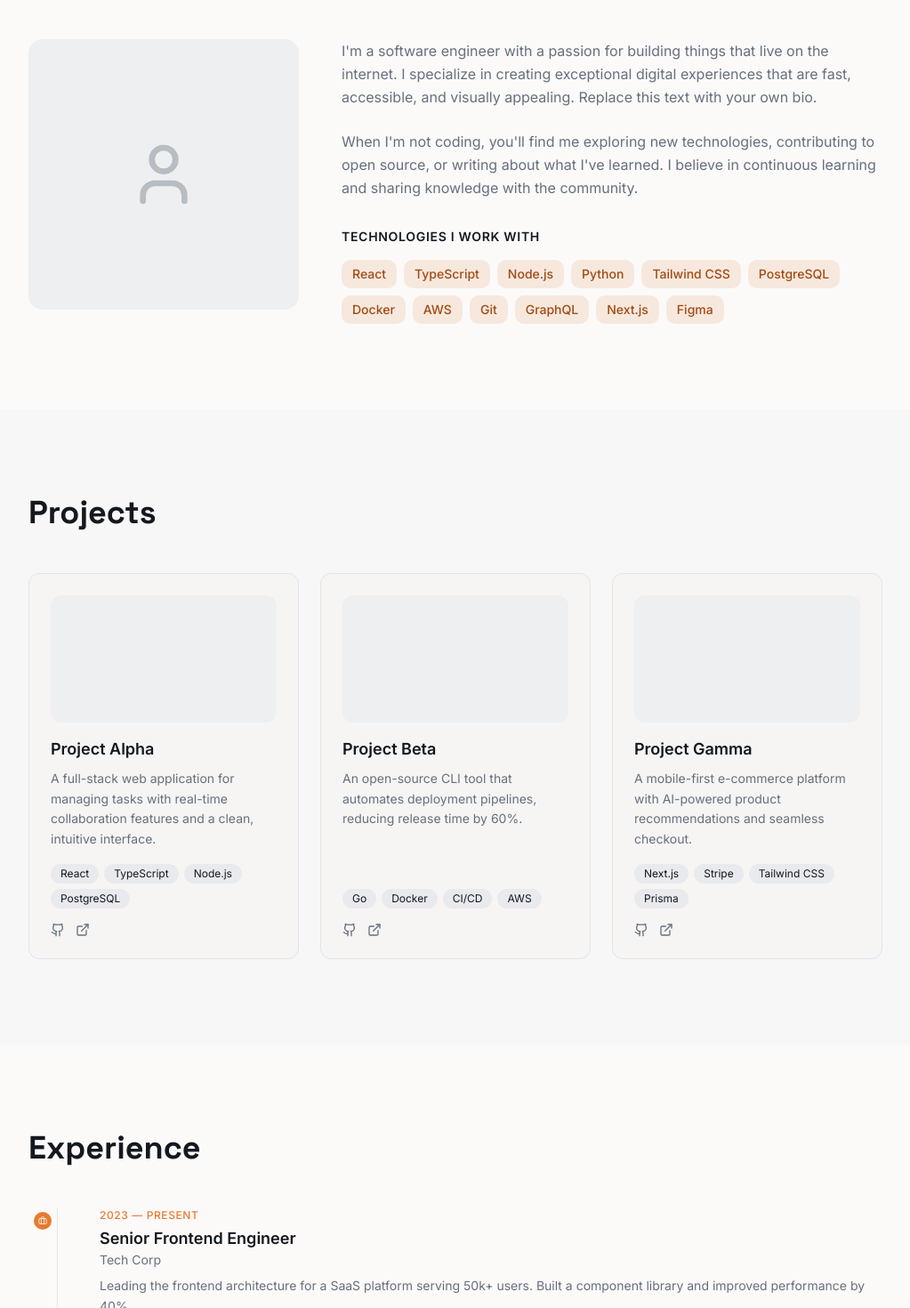
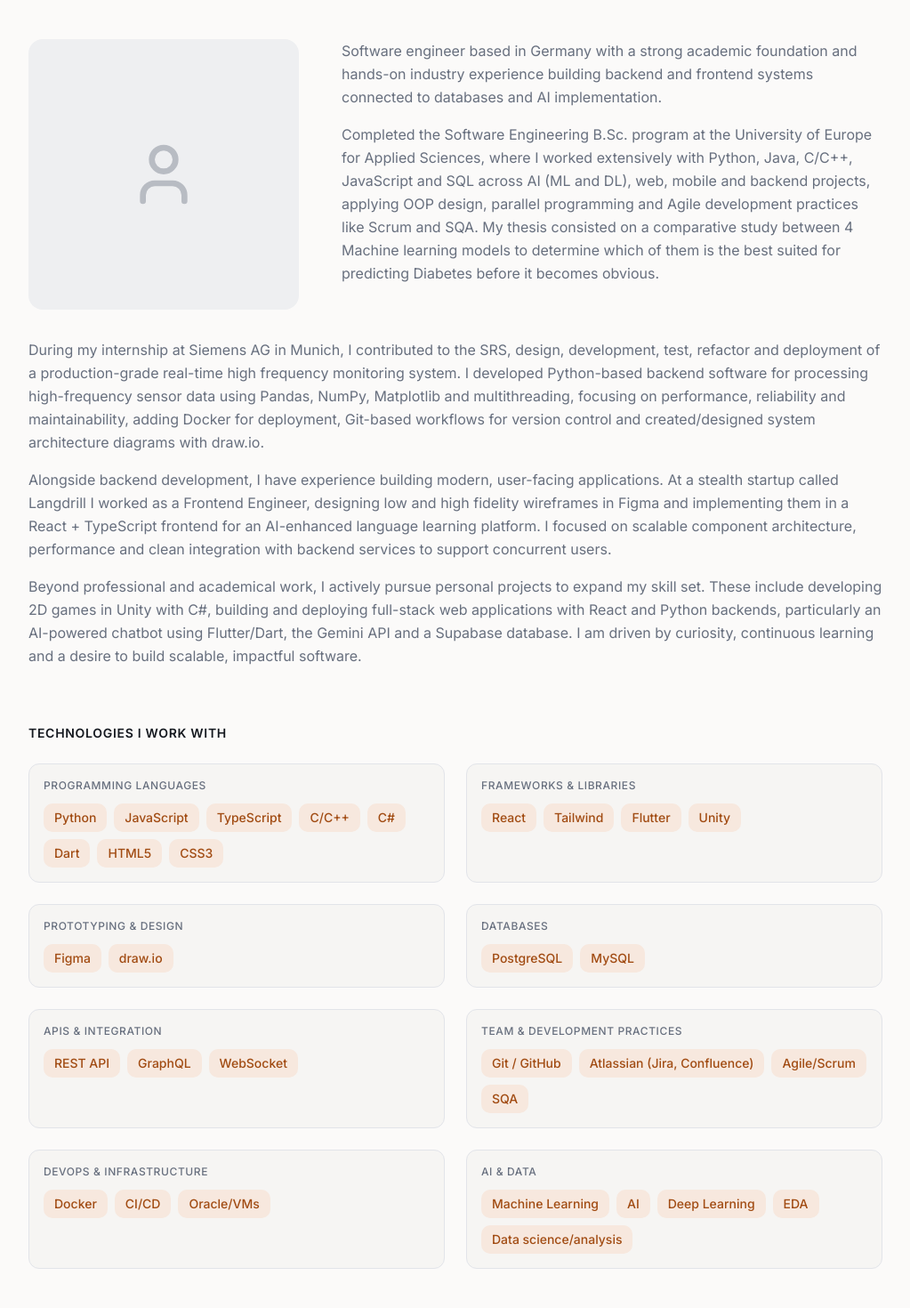
Before and after one commit to Rouxxel/per_web_venzer, a React (Vite) app in the folder frontend/: page / in a window 1280 px wide. Shown: the part 940-2410 px from the top of the page at 89% size, without its empty margins (128-1151 px from the left). Built offline with nearby package versions, Linux system fonts and the light colour scheme; the HTML template or start-up script is replaced by a standard one.

Commit message:
Reorganize and add skills and about me

```diff
--- a/frontend/src/data/skills.ts
+++ b/frontend/src/data/skills.ts
@@ -1,14 +1,39 @@
-export const skills = [
-  "React",
-  "TypeScript",
-  "Node.js",
-  "Python",
-  "Tailwind CSS",
-  "PostgreSQL",
-  "Docker",
-  "AWS",
-  "Git",
-  "GraphQL",
-  "Next.js",
-  "Figma",
+export type SkillSection = {
+  title: string;
+  skills: string[];
+};
+
+export const skillSections: SkillSection[] = [
+  {
+    title: "Programming languages",
+    skills: ["Python", "JavaScript", "TypeScript", "C/C++", "C#", "Dart", "HTML5", "CSS3"],
+  },
+  {
+    title: "Frameworks & libraries",
+    skills: ["React", "Tailwind", "Flutter", "Unity"],
+  },
+  {
+    title: "Prototyping & design",
+    skills: ["Figma", "draw.io"],
+  },
+  {
+    title: "Databases",
+    skills: ["PostgreSQL", "MySQL"],
+  },
+  {
+    title: "APIs & integration",
+    skills: ["REST API", "GraphQL", "WebSocket"],
+  },
+  {
+    title: "Team & development practices",
+    skills: ["Git / GitHub", "Atlassian (Jira, Confluence)", "Agile/Scrum", "SQA"],
+  },
+  {
+    title: "DevOps & infrastructure",
+    skills: ["Docker", "CI/CD", "Oracle/VMs"],
+  },
+  {
+    title: "AI & data",
+    skills: ["Machine Learning", "AI", "Deep Learning", "EDA", "Data science/analysis"],
+  },
 ];
--- a/frontend/src/sections/About.tsx
+++ b/frontend/src/sections/About.tsx
@@ -1,6 +1,19 @@
 import { motion } from "framer-motion";
-import { skills } from "@/data/skills";
+import { skillSections } from "@/data/skills";
 import { User } from "lucide-react";
+
+/* Bio beside the image (short intro) – each string is its own paragraph */
+const bioIntro = [
+  "Software engineer based in Germany with a strong academic foundation and hands-on industry experience building backend and frontend systems connected to databases and AI implementation.",
+  "Completed the Software Engineering B.Sc. program at the University of Europe for Applied Sciences, where I worked extensively with Python, Java, C/C++, JavaScript and SQL across AI (ML and DL), web, mobile and backend projects, applying OOP design, parallel programming and Agile development practices like Scrum and SQA. My thesis consisted on a comparative study between 4 Machine learning models to determine which of them is the best suited for predicting Diabetes before it becomes obvious.",
+];
+
+/* Bio below the photo row – each string is its own paragraph */
+const bioBelow = [
+  "During my internship at Siemens AG in Munich, I contributed to the SRS, design, development, test, refactor and deployment of a production-grade real-time high frequency monitoring system. I developed Python-based backend software for processing high-frequency sensor data using Pandas, NumPy, Matplotlib and multithreading, focusing on performance, reliability and maintainability, adding Docker for deployment, Git-based workflows for version control and created/designed system architecture diagrams with draw.io.",
+  "Alongside backend development, I have experience building modern, user-facing applications. At a stealth startup called Langdrill I worked as a Frontend Engineer, designing low and high fidelity wireframes in Figma and implementing them in a React + TypeScript frontend for an AI-enhanced language learning platform. I focused on scalable component architecture, performance and clean integration with backend services to support concurrent users.",
+  "Beyond professional and academical work, I actively pursue personal projects to expand my skill set. These include developing 2D games in Unity with C#, building and deploying full-stack web applications with React and Python backends, particularly an AI-powered chatbot using Flutter/Dart, the Gemini API and a Supabase database. I am driven by curiosity, continuous learning and a desire to build scalable, impactful software.",
+];
 
 const About = () => {
   return (
@@ -16,6 +29,7 @@ const About = () => {
           About Me
         </motion.h2>
 
+        {/* Row: photo left, intro bio right */}
         <div className="grid md:grid-cols-[1fr_2fr] gap-12 items-start">
           {/* Photo placeholder - use /images/profile.jpg when available */}
           <motion.div
@@ -23,48 +37,64 @@ const About = () => {
             whileInView={{ opacity: 1, scale: 1 }}
             viewport={{ once: true }}
             transition={{ duration: 0.5 }}
-            className="aspect-square rounded-2xl bg-muted flex items-center justify-center"
+            className="aspect-square rounded-2xl bg-muted flex items-center justify-center shrink-0"
           >
             <User className="h-20 w-20 text-muted-foreground/40" />
           </motion.div>
 
-          <div>
+          <div className="space-y-4">
+            {bioIntro.map((paragraph, i) => (
               <motion.p
+                key={i}
                 initial={{ opacity: 0, y: 20 }}
                 whileInView={{ opacity: 1, y: 0 }}
                 viewport={{ once: true }}
-              transition={{ duration: 0.5, delay: 0.1 }}
-              className="text-muted-foreground leading-relaxed mb-6"
+                transition={{ duration: 0.5, delay: 0.05 * i }}
+                className="text-muted-foreground leading-relaxed"
               >
-              I'm a software engineer with a passion for building things that live on the
-              internet. I specialize in creating exceptional digital experiences that are
-              fast, accessible, and visually appealing. Replace this text with your own bio.
+                {paragraph}
               </motion.p>
+            ))}
+          </div>
+        </div>
 
+        {/* Rest of bio: full width below photo + intro */}
+        <div className="mt-8 space-y-4 mb-16">
+          {bioBelow.map((paragraph, i) => (
             <motion.p
+              key={i}
+              initial={{ opacity: 0, y: 20 }}
+              whileInView={{ opacity: 1, y: 0 }}
+              viewport={{ once: true }}
+              transition={{ duration: 0.5, delay: 0.1 * i }}
+              className="text-muted-foreground leading-relaxed"
+            >
+              {paragraph}
+            </motion.p>
+          ))}
+        </div>
+
+        {/* Skills: 2 sections per row */}
+        <motion.div
           initial={{ opacity: 0, y: 20 }}
           whileInView={{ opacity: 1, y: 0 }}
           viewport={{ once: true }}
           transition={{ duration: 0.5, delay: 0.2 }}
-              className="text-muted-foreground leading-relaxed mb-8"
         >
-              When I'm not coding, you'll find me exploring new technologies, contributing
-              to open source, or writing about what I've learned. I believe in continuous
-              learning and sharing knowledge with the community.
-            </motion.p>
-
-            {/* Skills grid */}
-            <motion.div
-              initial={{ opacity: 0, y: 20 }}
-              whileInView={{ opacity: 1, y: 0 }}
-              viewport={{ once: true }}
-              transition={{ duration: 0.5, delay: 0.3 }}
-            >
-              <h3 className="text-sm font-semibold text-foreground uppercase tracking-wider mb-4">
+          <h3 className="text-sm font-semibold text-foreground uppercase tracking-wider mb-6">
             Technologies I Work With
           </h3>
+          <div className="grid sm:grid-cols-2 gap-6">
+            {skillSections.map((section) => (
+              <div
+                key={section.title}
+                className="rounded-xl border border-border bg-card p-4"
+              >
+                <p className="text-xs font-medium text-muted-foreground uppercase tracking-wider mb-3">
+                  {section.title}
+                </p>
                 <div className="flex flex-wrap gap-2">
-                {skills.map((skill) => (
+                  {section.skills.map((skill) => (
                     <span
                       key={skill}
                       className="px-3 py-1.5 text-sm bg-accent text-accent-foreground rounded-md font-medium"
@@ -73,9 +103,10 @@ const About = () => {
                     </span>
                   ))}
                 </div>
+              </div>
+            ))}
+          </div>
         </motion.div>
-          </div>
-        </div>
       </div>
     </section>
   );
```
Lines whose indentation alone changed are shown as unchanged.
